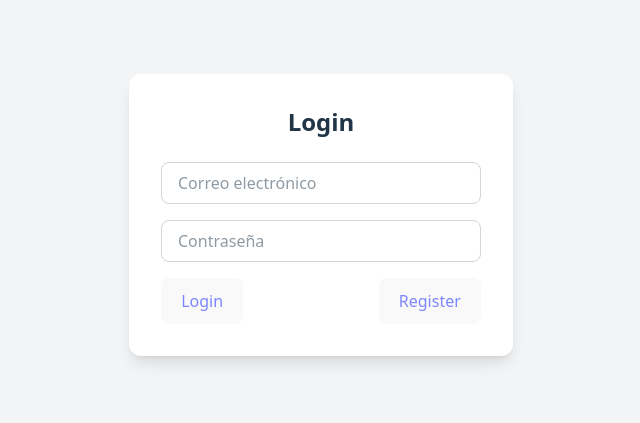
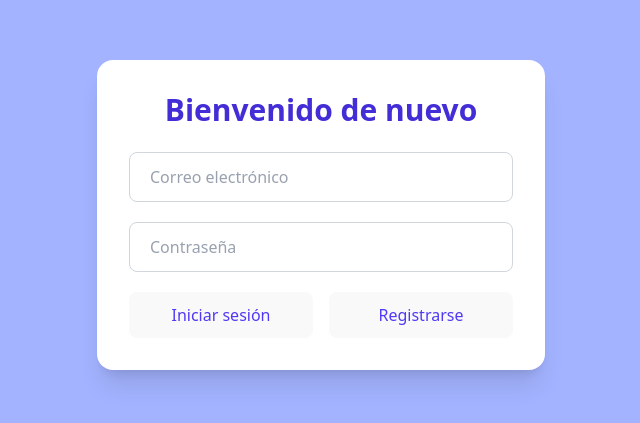
Before and after one commit to Ignacio-Subiabre/Tics420-G10, a React (Vite) app in the folder frontend/: page / in a window 1280 px wide. Shown: the part 185-608 px from the top of the page, without its empty margins (319-959 px from the left). Built offline with nearby package versions, Linux system fonts and the light colour scheme.

Commit message:
lo puse más bonito

```diff
--- a/frontend/src/components/LoginForm.jsx
+++ b/frontend/src/components/LoginForm.jsx
@@ -1,7 +1,7 @@
 import { useState } from 'react';
 import RegisterModal from './RegisterModal';
 
-function LoginForm({ onLogin }) {
+export default function LoginForm({ onLogin }) {
   const [email, setEmail] = useState('');
   const [password, setPassword] = useState('');
   const [showRegister, setShowRegister] = useState(false);
@@ -11,7 +11,8 @@ function LoginForm({ onLogin }) {
     e.preventDefault();
 
     if (!email.includes('@')) return alert('El correo debe contener un @');
-    if (password.length < 6) return alert('La contraseña debe tener al menos 6 caracteres');
+    if (password.length < 6)
+      return alert('La contraseña debe tener al menos 6 caracteres');
 
     try {
       setLoading(true);
@@ -40,25 +41,27 @@ function LoginForm({ onLogin }) {
 
   if (loading) {
     return (
-      <div className="fixed inset-0 flex flex-col items-center justify-center bg-gray-100 z-50">
-        <div className="border-8 border-gray-200 border-t-blue-500 rounded-full w-16 h-16 animate-spin mb-4"></div>
-        <p className="text-lg text-gray-600">Iniciando sesión...</p>
+      <div className="fixed inset-0 bg-black bg-opacity-50 flex flex-col items-center justify-center z-50 p-4">
+        <div className="w-16 h-16 border-8 border-gray-200 border-t-indigo-600 rounded-full animate-spin mb-4"></div>
+        <p className="text-lg font-medium text-white">Iniciando sesión...</p>
       </div>
     );
   }
 
   return (
-    <div className="fixed inset-0 flex items-center justify-center bg-gray-100 z-50">
-      <div className="bg-white p-8 rounded-xl shadow-lg w-full max-w-sm">
-        <h2 className="text-2xl font-semibold text-center mb-6">Login</h2>
-        <form onSubmit={handleSubmit} className="space-y-4">
+    <div className="fixed inset-0 bg-indigo-300 bg-opacity-50 flex items-center justify-center z-50 p-4">
+      <div className="bg-white p-8 rounded-2xl shadow-xl w-full max-w-md">
+        <h2 className="text-3xl font-bold text-center text-indigo-700 mb-6">
+          Bienvenido de nuevo
+        </h2>
+        <form onSubmit={handleSubmit} className="space-y-5">
           <input
             type="email"
             placeholder="Correo electrónico"
             value={email}
             onChange={(e) => setEmail(e.target.value)}
             required
-            className="w-full px-4 py-2 border border-gray-300 rounded-lg focus:outline-none focus:ring-2 focus:ring-blue-400"
+            className="w-full px-5 py-3 border border-gray-300 rounded-lg focus:outline-none focus:ring-2 focus:ring-indigo-500 placeholder-gray-400"
           />
           <input
             type="password"
@@ -67,21 +70,21 @@ function LoginForm({ onLogin }) {
             onChange={(e) => setPassword(e.target.value)}
             required
             minLength={6}
-            className="w-full px-4 py-2 border border-gray-300 rounded-lg focus:outline-none focus:ring-2 focus:ring-blue-400"
+            className="w-full px-5 py-3 border border-gray-300 rounded-lg focus:outline-none focus:ring-2 focus:ring-indigo-500 placeholder-gray-400"
           />
-          <div className="flex justify-between items-center">
+          <div className="flex gap-4">
             <button
               type="submit"
-              className="px-6 py-2 bg-blue-500 hover:bg-blue-600 text-indigo-400 rounded-lg transition"
+              className="flex-1 py-3 bg-indigo-600 hover:bg-indigo-700 text-indigo-600 font-semibold rounded-lg transition-shadow focus:outline-none focus:ring-2 focus:ring-indigo-500"
             >
-              Login
+              Iniciar sesión
             </button>
             <button
               type="button"
               onClick={() => setShowRegister(true)}
-              className="px-6 py-2 bg-green-500 hover:bg-green-600 text-indigo-400 rounded-lg transition"
+              className="flex-1 py-3 bg-indigo-50 hover:bg-indigo-100 text-indigo-600 font-semibold rounded-lg transition-shadow focus:outline-none focus:ring-2 focus:ring-indigo-300"
             >
-              Register
+              Registrarse
             </button>
           </div>
         </form>
@@ -91,5 +94,3 @@ function LoginForm({ onLogin }) {
     </div>
   );
 }
-
-export default LoginForm;
```
